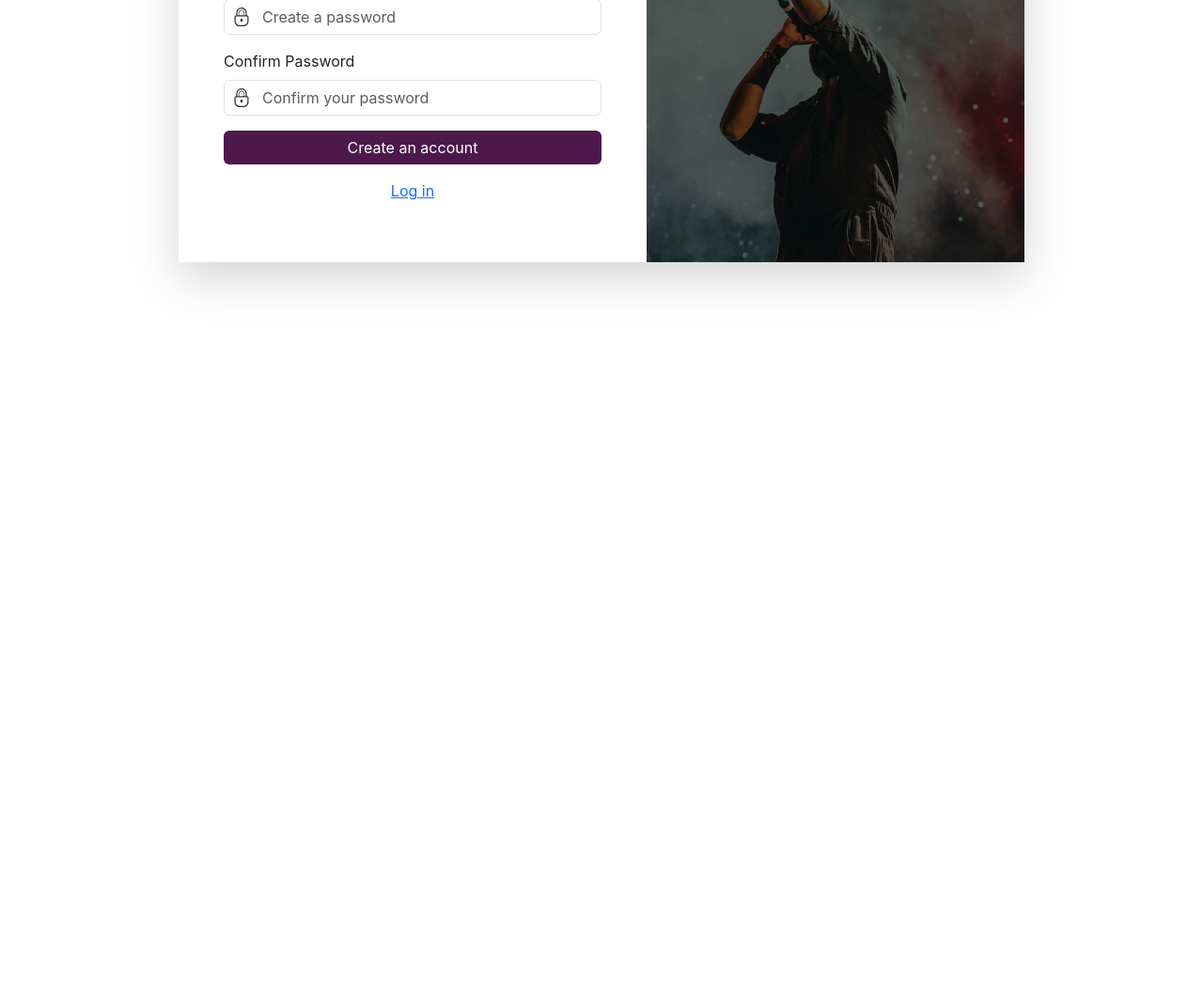
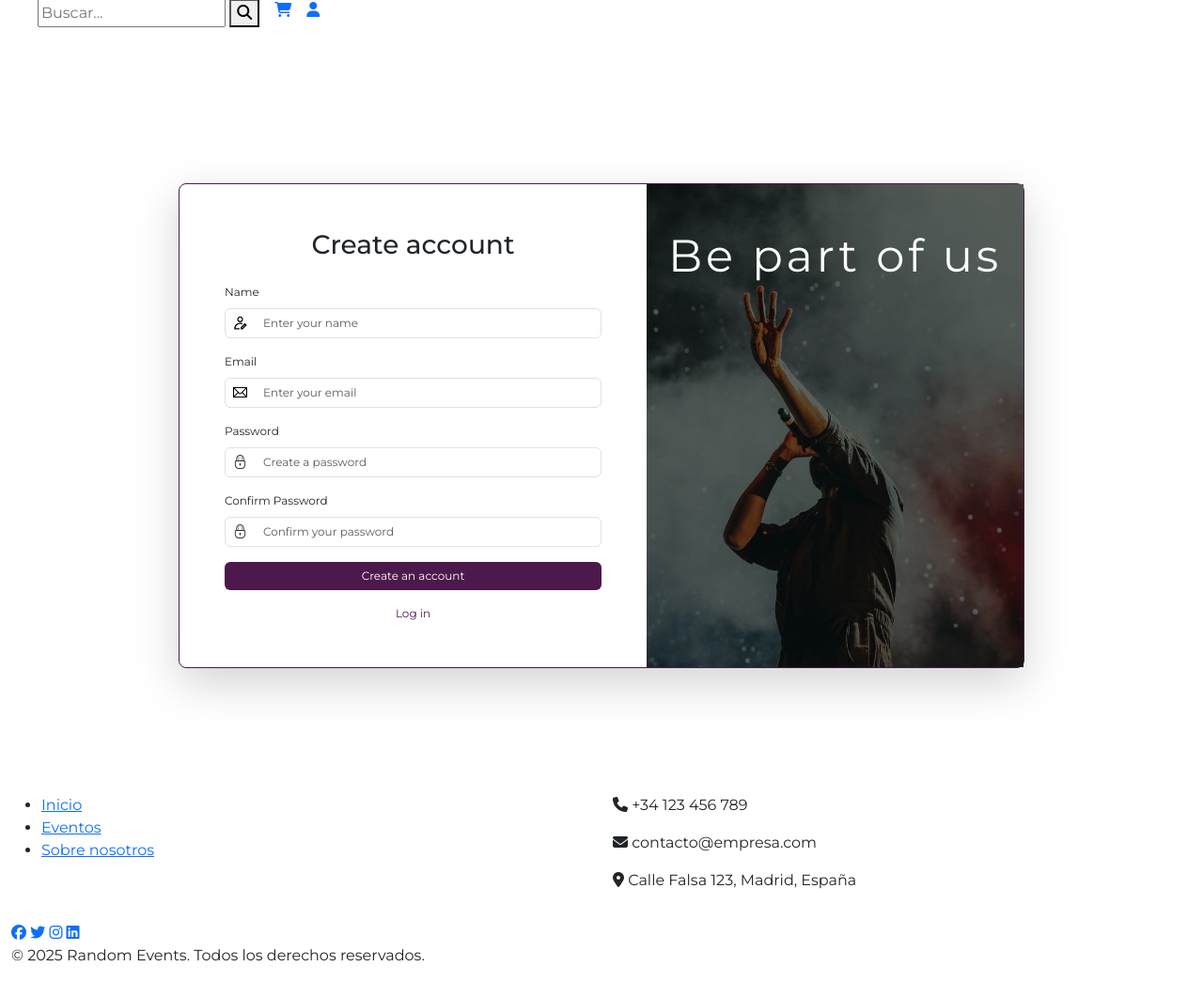
Before and after one commit to fikesoft/reserve-events, a PHP site: page /static/register.html in a window 1280 px wide. Shown: the part 301-1346 px from the top of the page at 94% size. Before the commit the page ends 611 px from the top, so only its background shows below. Run offline with PHP 8.4, Linux system fonts and the light colour scheme.

Commit message:
cambios en la pagina de registro

```diff
--- a/frontend/assets/style/register.css
+++ b/frontend/assets/style/register.css
@@ -1,11 +1,30 @@
 body {
-    background-color: white;
-    font-family: "Inter";
+    font-family: 'Montserrat', sans-serif !important ;
 }
 
 /* Botón crear cuenta */
+.btn-primary{
+    font-size: 12px;
+    background-color: #4D194D;
+    border: none;
+    color: #ffffff;
+}
 .btn-primary:hover {
-    transform: scale(1.05);
+    background-color: #B44CB4;
+}
+
+.login-btn{
+    font-size: 12px;
+    color:#4D194D;
+    text-decoration: none;
+}
+
+.login-btn:hover{
+    color:#B44CB4;
+}
+/* Tamaño de letra del formulario */
+form, .form-label, .form-control{
+    font-size: 12px !important;
 }
 
 /* Icono usuario */
@@ -28,7 +47,7 @@ body {
     padding-left: 40px; /* Ajusta el espacio para el icono */
     background-repeat: no-repeat;
     background-position: 8px center; /* Ajusta la posición del icono */
-    background-size: 20px; /* Ajusta el tamaño del icono */
+    background-size: 15px; /* Ajusta el tamaño del icono */
 }
 
 @media (max-width: 768px){
--- a/frontend/static/register.html
+++ b/frontend/static/register.html
@@ -16,6 +16,12 @@
     <!--CSS-->
     <link rel="stylesheet" href="../assets/style/register.css">
 
+    <!--CSS Header y Footer -->
+    <link rel="stylesheet" href="../assets/style/estilos.css">
+
+    <!-- Cargar Font Awesome -->
+    <link rel="stylesheet" href="https://cdnjs.cloudflare.com/ajax/libs/font-awesome/6.5.1/css/all.min.css">
+
     <link rel="preconnect" href="https://fonts.googleapis.com">
     <link rel="preconnect" href="https://fonts.gstatic.com/" crossorigin>
     <link href="https://fonts.googleapis.com/css2?family=Montserrat:ital,wght@0,100..900;1,100..900&display=swap"
@@ -24,11 +30,38 @@
 </head>
 
 <body>
+    <!-- Encabezado -->
+    <header class="flex-md-row justify-content-md-between flex-column justify-content-center ">
+        <div class="d-flex flex-md-row flex-column align-items-center gap-5">
+            <div class="logo"><img src="../assets/img/logo.png" alt="Logo de la empresa"></div>
+            <nav>
+                <ul class="d-flex gap-4">
+                    <li><a href="index.html">Inicio</a></li>
+                    <li><a href="#Eventos">Eventos</a></li>
+                    <li><a href="#AboutUs">Sobre nosotros</a></li>
+                </ul>
+            </nav>
+        </div>
 
-    <div class="mx-auto mt-5 bg-white d-flex p-0 shadow-lg" style="max-width: 900px;">
+        <!-- Iconos -->
+        <div class="icons d-flex gap-3 ml-md-auto mt-5 mt-md-0">
+            <div class="search-box">
+                <input type="text" placeholder="Buscar...">
+                <button><i class="fa-solid fa-magnifying-glass"></i></button>
+            </div>
+
+            <a href="carrito.html"><i class="fa-solid fa-cart-shopping"></i></a>
+            <a href="login.html"><i class="fa-solid fa-user"></i></a>
+        </div>
+    </header>
+
+    <main class="min-vh-100 d-flex align-items-center justify-content-center">
+        <div class="container mx-auto mt-5 bg-white d-flex p-0 shadow-lg rounded-3"
+            style="max-width: 900px; border: 1px solid #4D194D;">
 
             <!-- Formulario de Registro-->
             <div class="p-5" style="flex: 1;">
+                <h3 class="text-center mb-4">Create account</h3>
                 <form>
                     <div class="mb-3">
                         <label class="form-label">Name</label>
@@ -36,7 +69,8 @@
                     </div>
                     <div class="mb-3">
                         <label class="form-label">Email</label>
-                    <input type="email" id="register-email" class="form-control icons" placeholder="Enter your email">
+                        <input type="email" id="register-email" class="form-control icons"
+                            placeholder="Enter your email">
                     </div>
                     <div class="mb-3">
                         <label class="form-label">Password</label>
@@ -48,16 +82,59 @@
                         <input type="password" id="register-password" class="form-control icons"
                             placeholder="Confirm your password">
                     </div>
-                <button type="submit" class="btn btn-primary w-100" style="background-color: #4d194d; border: none;">Create an account</button>
-                <p class="text-center mt-3"><a href="#">Log in</a></p>
+                    <button type="submit" class="btn btn-primary w-100">Create an account</button>
+                    <div class="text-center mt-3">
+                        <a class="login-btn" href="#">Log in</a>
+                    </div>
                 </form>
             </div>
 
             <!-- Texto e imagen -->
-        <div class="image-container d-flex justify-content-center" style="flex: 1; background: url('../assets/img/concierto-registro.jpg') center/cover;">
-            <h2 class="text-white fw-normal pt-5" style="font-size: 48px; font-family: Montserrat; letter-spacing: 0.08em;">Be part of us</h2>
+            <div class="col-md-6 d-flex justify-content-center"
+                style="flex: 1; background: url('../assets/img/concierto-registro.jpg') center/cover;">
+                <h2 class="text-white fw-normal pt-5"
+                    style="font-size: 48px; letter-spacing: 0.08em;">Be part of us</h2>
             </div>
         </div>
+    </main>
+
+    <!-- Pie de página -->
+    <footer class="container-fluid">
+        <div class="footer-container">
+            <div class="row">
+                <!-- Menú de navegación -->
+                <div class=" col-12 col-md-6 mt-3">
+                    <ul class="footer-nav">
+                        <li><a href="#">Inicio</a></li>
+                        <li><a href="#">Eventos</a></li>
+                        <li><a href="#">Sobre nosotros</a></li>
+                    </ul>
+                </div>
+
+                <!-- Información de contacto -->
+                <div class="footer-contact col-12 col-md-6 mt-3">
+                    <p><i class="fa-solid fa-phone"></i> +34 123 456 789</p>
+                    <p><i class="fa-solid fa-envelope"></i> contacto@empresa.com</p>
+                    <p><i class="fa-solid fa-map-marker-alt"></i> Calle Falsa 123, Madrid, España</p>
+                </div>
+            </div>
+        </div>
+
+        <!-- Redes Sociales -->
+        <div class="footer-social col-12 mt-3">
+            <a href="#"><i class="fa-brands fa-facebook"></i></a>
+            <a href="#"><i class="fa-brands fa-twitter"></i></a>
+            <a href="#"><i class="fa-brands fa-instagram"></i></a>
+            <a href="#"><i class="fa-brands fa-linkedin"></i></a>
+        </div>
+
+
+        <!-- Derechos de autor -->
+        <div class="footer-bottom col-12">
+            <p>&copy; 2025 Random Events. Todos los derechos reservados.</p>
+        </div>
+
+    </footer>
 
     <script src="https://cdn.jsdelivr.net/npm/bootstrap@5.3.0/dist/js/bootstrap.bundle.min.js"></script>
 </body>
```
Lines whose indentation alone changed are shown as unchanged.
